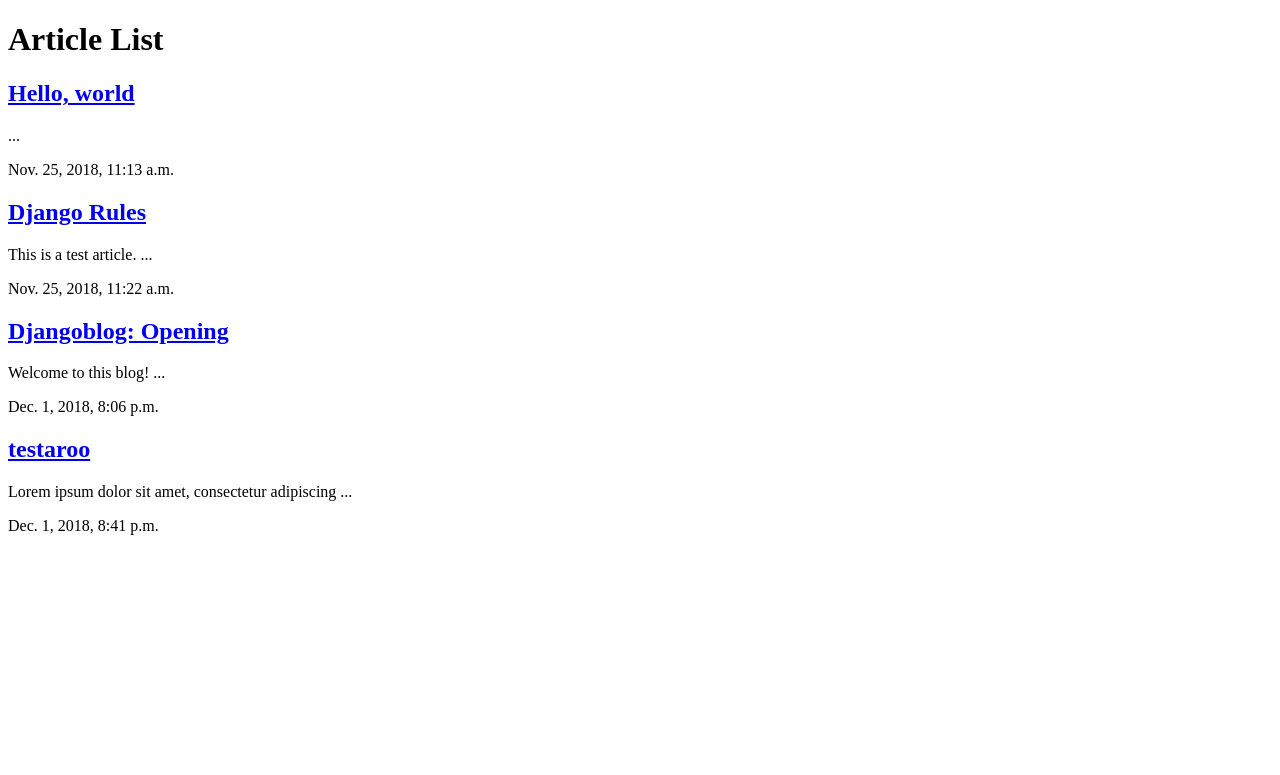
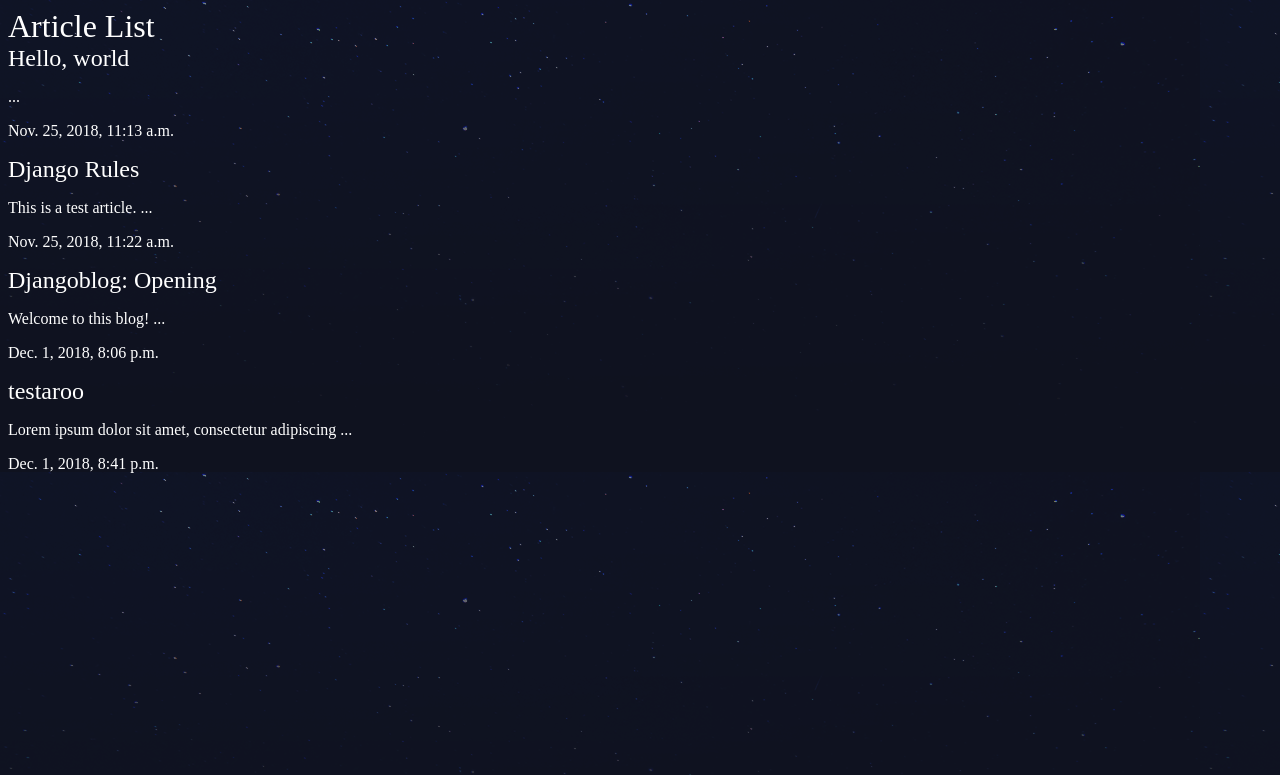
Before and after one commit to bmaelum/django_public, a Django app: page /articles/ in a window 1280 px wide. Shown: the top 775 px of the page. Run offline with Django 3.2, Linux system fonts and the light colour scheme; data comes from the database, SQL or seed files in the repository.

Commit message:
Finished Django Tutorial #12 - Static Files & Images

```diff
--- a/blog/django_blog/articles/templates/articles/article_list.html
+++ b/blog/django_blog/articles/templates/articles/article_list.html
@@ -1,8 +1,11 @@
+{% load static from staticfiles %}
+
 <!DOCTYPE html>
 <html lang="en" dir="ltr">
   <head>
     <meta charset="utf-8">
     <title>Articles</title>
+    <link rel="stylesheet" href="{% static 'styles.css'%}">
   </head>
   <body>
     <h1>Article List</h1>
--- /dev/null
+++ b/blog/django_blog/assets/styles.css
@@ -0,0 +1,20 @@
+body{
+    background-color: #0f121f;
+    background-image: url(stars.png);
+    background-repeat-y: no-repeat;
+    color: #fff;
+}
+
+body *{
+    font-family: Ubuntu;
+}
+
+h1, h2, h3, h4, h5{
+    font-weight: normal;
+    margin: 0;
+}
+
+a, a:hover, a:visited{
+    color: #fff;
+    text-decoration: none;
+}
--- a/blog/django_blog/django_blog/settings.py
+++ b/blog/django_blog/django_blog/settings.py
@@ -119,3 +119,7 @@
 # https://docs.djangoproject.com/en/1.11/howto/static-files/
 
 STATIC_URL = '/static/'
+
+STATICFILES_DIRS = (
+    os.path.join(BASE_DIR, 'assets'),
+)
--- a/blog/django_blog/django_blog/urls.py
+++ b/blog/django_blog/django_blog/urls.py
@@ -1,6 +1,7 @@
 from django.conf.urls import url, include
 from django.contrib import admin
 from . import views # . means import from current directory
+from django.contrib.staticfiles.urls import staticfiles_urlpatterns
 
 urlpatterns = [
     url(r'^admin/', admin.site.urls),
@@ -8,3 +9,5 @@
     url(r'^about/$', views.about),
     url(r'^$', views.homepage),
 ]
+
+urlpatterns += staticfiles_urlpatterns()
```
Also changed, not shown: blog/django_blog/assets/stars.png (added).
